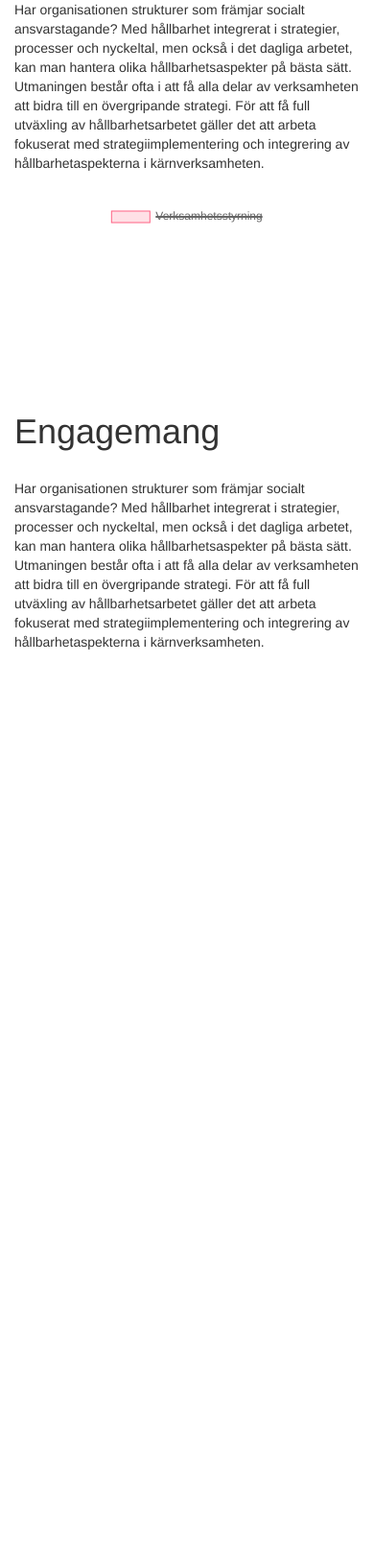
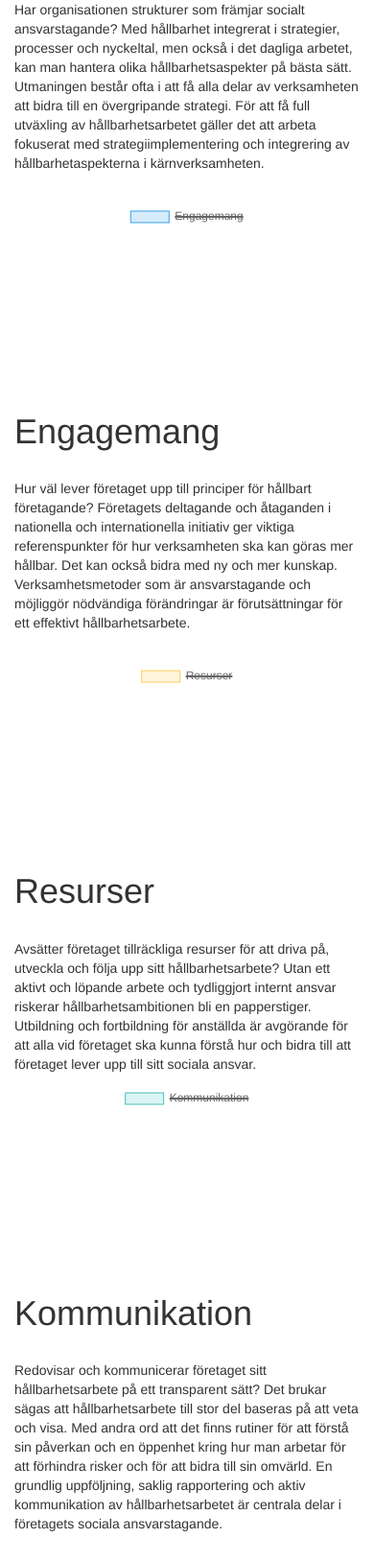
Before and after one commit to RonjaBrandt/djreact, a Python web app: template backend/survey/templates/survey/index.html in a window 390 px wide. Shown: the part 555-2183 px from the top of the page at 96% size. Before the commit the page ends 1232 px from the top, so only its background shows below. Run offline with Jinja, Linux system fonts and the light colour scheme; the template is opened without the code that fills it, so the values that code supplies are empty; some libraries are stand-ins or nearby versions.

Commit message:
aftershots

```diff
--- a/backend/survey/templates/survey/index.html
+++ b/backend/survey/templates/survey/index.html
@@ -35,9 +35,6 @@ var myChart = new Chart(ctx, {
         }],
 
     },
-
-
-
 });
 
 var ctx = document.getElementById('verksamhetsChart').getContext('2d');
@@ -73,16 +70,15 @@ var myDoughnutChart = new Chart(ctx, {
 
 });
 
-var ctx = document.getElementById('engagemangchart').getContext('2d');
+var ctx = document.getElementById('engagemangChart').getContext('2d');
 var myDoughnutChart = new Chart(ctx, {
     type: 'doughnut',
     data: {
-        labels: ['Verksamhetsstyrning'],
+        labels: ['Engagemang'],
         datasets: [{
             label: '# of Scores',
-            data: [{{response.verksamhetsstyrning}}],
+            data: [{{response.engagemang}}],
             backgroundColor: [
-                'rgba(255, 99, 132, 0.2)',
                 'rgba(54, 162, 235, 0.2)',
                 'rgba(255, 206, 86, 0.2)',
                 'rgba(75, 192, 192, 0.2)',
@@ -91,9 +87,62 @@ var myDoughnutChart = new Chart(ctx, {
             ],
             //{% for survey in surveys %}{% for category in survey.category_set.all %}{{category.current_Points}},{% endfor %}{% endfor %}
             borderColor: [
-                'rgba(255, 99, 132, 1)',
                 'rgba(54, 162, 235, 1)',
                 'rgba(255, 206, 86, 1)',
+                'rgba(75, 192, 192, 1)',
+                'rgba(153, 102, 255, 1)',
+                'rgba(255, 159, 64, 1)'
+            ],
+            borderWidth: 1
+        }],
+
+    },
+
+
+});
+
+var ctx = document.getElementById('resurserChart').getContext('2d');
+var myDoughnutChart = new Chart(ctx, {
+    type: 'doughnut',
+    data: {
+        labels: ['Resurser'],
+        datasets: [{
+            label: '# of Scores',
+            data: [{{response.resurser}}],
+            backgroundColor: [
+                'rgba(255, 206, 86, 0.2)',
+                'rgba(75, 192, 192, 0.2)',
+                'rgba(153, 102, 255, 0.2)',
+                'rgba(255, 159, 64, 0.2)'
+            ],
+            //{% for survey in surveys %}{% for category in survey.category_set.all %}{{category.current_Points}},{% endfor %}{% endfor %}
+            borderColor: [
+                'rgba(255, 206, 86, 1)',
+                'rgba(75, 192, 192, 1)',
+                'rgba(153, 102, 255, 1)',
+                'rgba(255, 159, 64, 1)'
+            ],
+            borderWidth: 1
+        }],
+
+    },
+});
+
+var ctx = document.getElementById('kommunikationChart').getContext('2d');
+var myDoughnutChart = new Chart(ctx, {
+    type: 'doughnut',
+    data: {
+        labels: ['Kommunikation'],
+        datasets: [{
+            label: '# of Scores',
+            data: [{{response.kommunikation}}],
+            backgroundColor: [
+                'rgba(75, 192, 192, 0.2)',
+                'rgba(153, 102, 255, 0.2)',
+                'rgba(255, 159, 64, 0.2)'
+            ],
+            //{% for survey in surveys %}{% for category in survey.category_set.all %}{{category.current_Points}},{% endfor %}{% endfor %}
+            borderColor: [
                 'rgba(75, 192, 192, 1)',
                 'rgba(153, 102, 255, 1)',
                 'rgba(255, 159, 64, 1)'
@@ -142,18 +191,55 @@ var myDoughnutChart = new Chart(ctx, {
 
             <div class='col-sm-6'>
 
-                    <canvas id="engagemangchart" ></canvas>
+                    <canvas id="engagemangChart" ></canvas>
                     <br>
 
                     <h1>Engagemang</h1>
                     <br>
                     <p>
-                            Har organisationen strukturer som främjar socialt ansvarstagande? Med hållbarhet integrerat i strategier, processer och nyckeltal, men också i det dagliga arbetet, kan man hantera olika hållbarhetsaspekter på bästa sätt. Utmaningen består ofta i att få alla delar av verksamheten att bidra till en övergripande strategi. För att få full utväxling av hållbarhetsarbetet gäller det att arbeta fokuserat med strategiimplementering och integrering av hållbarhetaspekterna i kärnverksamheten.
+                            Hur väl lever företaget upp till principer för hållbart företagande? Företagets deltagande och
+                            åtaganden i nationella och internationella initiativ ger viktiga referenspunkter för hur verksamheten
+                            ska kan göras mer hållbar. Det kan också bidra med ny och mer kunskap. Verksamhetsmetoder som
+                            är ansvarstagande och möjliggör nödvändiga förändringar är förutsättningar för ett effektivt
+                            hållbarhetsarbete.
                     </p>
                     <br>
 
             </div>
+        </div>
 
+        <div class="row justify-content-around">
+            <div class='col-sm-6'>
+
+                    <canvas id="resurserChart" ></canvas>
+                    <br>
+
+                    <h1>Resurser</h1>
+                    <br>
+                    <p>
+                            Avsätter företaget tillräckliga resurser för att driva på, utveckla och följa upp sitt hållbarhetsarbete?
+                            Utan ett aktivt och löpande arbete och tydliggjort internt ansvar riskerar hållbarhetsambitionen bli
+                            en papperstiger. Utbildning och fortbildning för anställda är avgörande för att alla vid företaget ska
+                            kunna förstå hur och bidra till att företaget lever upp till sitt sociala ansvar.
+                    </p>
+
+
+            </div>
+            <div class='col-sm-6'>
+
+                    <canvas id="kommunikationChart" ></canvas>
+                    <br>
+
+                    <h1>Kommunikation</h1>
+                    <br>
+                    <p>
+                            Redovisar och kommunicerar företaget sitt hållbarhetsarbete på ett transparent sätt? Det brukar
+                            sägas att hållbarhetsarbete till stor del baseras på att veta och visa. Med andra ord att det finns
+                            rutiner för att förstå sin påverkan och en öppenhet kring hur man arbetar för att förhindra risker och för att bidra till sin omvärld. En grundlig uppföljning, saklig rapportering och aktiv kommunikation av hållbarhetsarbetet är centrala delar i företagets sociala ansvarstagande.
+                    </p>
+                    <br>
+
+            </div>
 
         </div>
 
```
Lines whose indentation alone changed are shown as unchanged.
